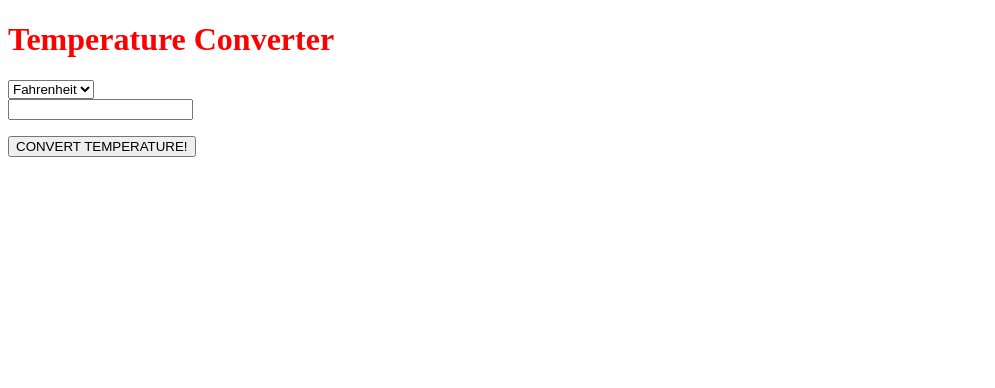
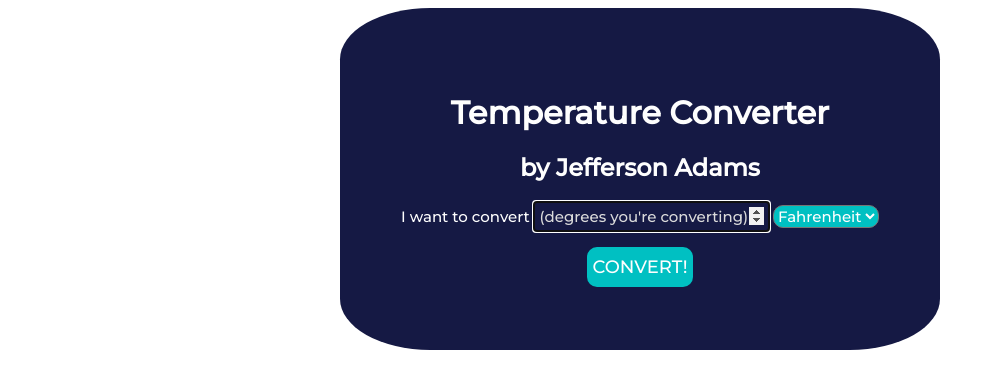
Before and after one commit to jeffersonkadams/temperature-converter, a plain HTML site: page index.html in a window 1280 px wide. Shown: the whole page, without its empty margins (0-995 px from the left). Drawn offline with Linux system fonts and the light colour scheme.

Commit message:
all done with styling and functionality!

```diff
--- a/index.html
+++ b/index.html
@@ -4,27 +4,28 @@
     <meta charset="utf-8">
     <title>Temperature Converter</title>
     <link rel="stylesheet" href="style.css">
+    <link href="https://fonts.googleapis.com/css?family=Montserrat:500" rel="stylesheet">
     <script src="script.js"></script>
   </head>
   <body>
     <div class="container">
       <div id="header">
         <h1>Temperature Converter</h1>
+        <h2>by Jefferson Adams</h2>
       </div>
-      <div id="tempTypeBox">
+      <div id="tempBox">
+        <p>I want to convert </p>
+        <input type="number" name="" value="" id="input" placeholder="(degrees you're converting)" autofocus>
         <select id="tempTypeInput" name="">
           <option value="Fahrenheit">Fahrenheit</option>
           <option value="Celcius">Celcius</option>
         </select>
       </div>
-      <div id="inputBox">
-        <input type="text" name="" value="" id="input">
-      </div>
       <div id="outputBox">
         <p id="output"></p>
       </div>
-      <div id="convertButton">
-        <button type="button" name="button" onclick="convertTemp()">CONVERT TEMPERATURE!</button>
+      <div id="convertButtonBox">
+        <button type="button" name="button" onclick="convertTemp()" id="convertButton">CONVERT!</button>
       </div>
 
     </div>
--- a/style.css
+++ b/style.css
@@ -1,3 +1,60 @@
-h1{
-  color: red;
+body{
+  color: #FEFEFE;
+  font-family: 'Montserrat', sans-serif;
+
 }
+.container{
+  width: 600px;
+  margin: auto;
+  padding-top: 5%;
+  padding-bottom: 5%;
+  text-align: center;
+  background-color: #151944;
+  border-radius: 15%;
+}
+
+#tempBox{
+  font-size: 15px;
+}
+
+#tempBox p{
+  display: inline;
+}
+
+#input{
+  padding: 5px;
+  width: 225px;
+  background-color: #151944;
+  color: #FEFEFE;
+  text-align: center;
+  font-family: 'Montserrat', sans-serif;
+  font-size: 15px;
+
+
+  border: none;
+}
+#input::placeholder{
+  color: #DBDBDB;
+  font-family: 'Montserrat', sans-serif;
+}
+
+#tempTypeInput{
+  background-color: #00C0C2;
+  color: #FEFEFE;
+  font-size: 15px;
+  font-family: 'Montserrat', sans-serif;
+  border-radius: 10px;
+}
+
+#convertButton{
+  background-color: #00C0C2;
+  color: #FEFEFE;
+  font-size: 18px;
+  font-family: 'Montserrat', sans-serif;
+
+  border: none;
+
+  height: 40px;
+
+  border-radius: 10px;
+}
```
